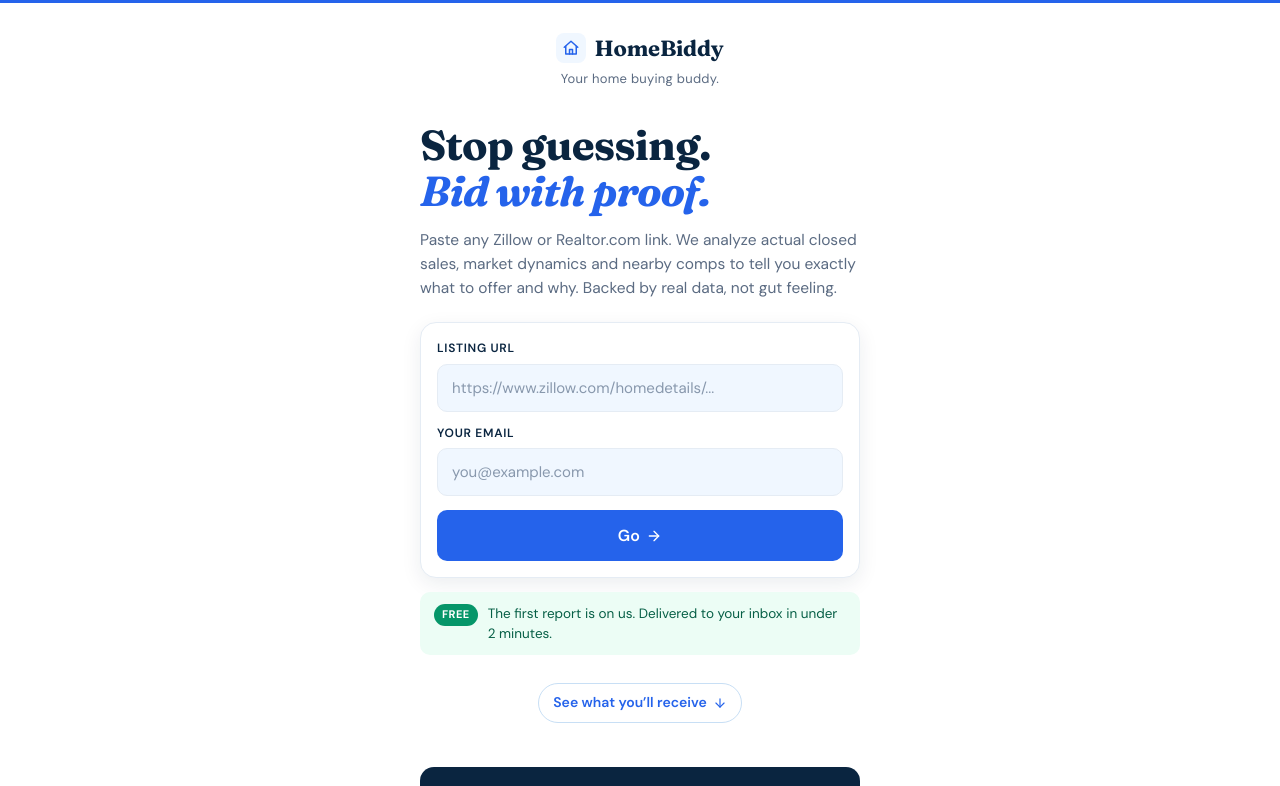
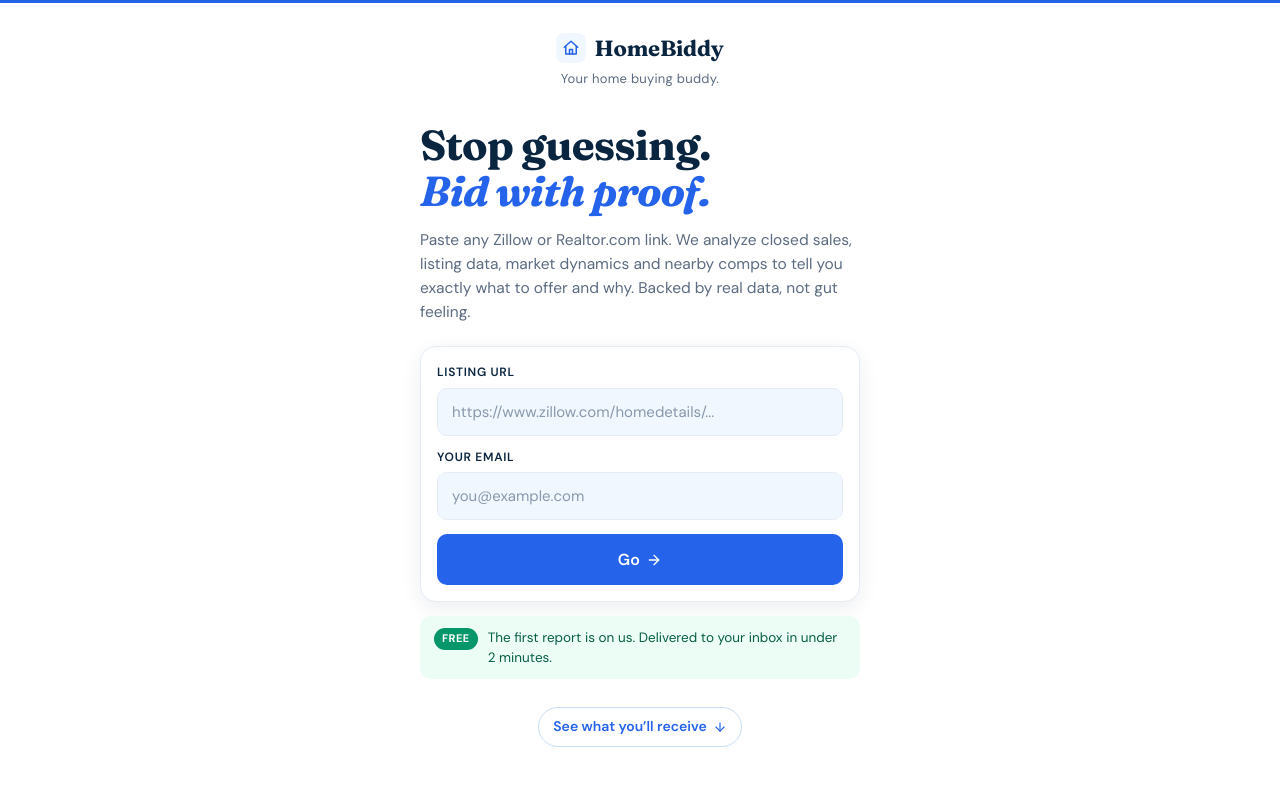
Before and after one commit to jdmethfessel-creator/homebiddy-site, a Next.js app: page / in a window 1280 px wide. Shown: the top 786 px of the page. Built offline with nearby package versions, Linux system fonts and the light colour scheme.

Commit message:
Update subheadline to mention listing data

```diff
--- a/pages/index.js
+++ b/pages/index.js
@@ -164,9 +164,9 @@ export default function Home() {
             Stop guessing. <em>Bid&nbsp;with&nbsp;proof.</em>
           </h1>
           <p className="heroSub">
-            Paste any Zillow or Realtor.com link. We analyze actual closed sales,
-            market dynamics and nearby comps to tell you exactly what to offer
-            and why. Backed by real data, not gut feeling.
+            Paste any Zillow or Realtor.com link. We analyze closed sales,
+            listing data, market dynamics and nearby comps to tell you exactly
+            what to offer and why. Backed by real data, not gut feeling.
           </p>
 
           <form className="formCard" onSubmit={handleSubmit} noValidate>
```
